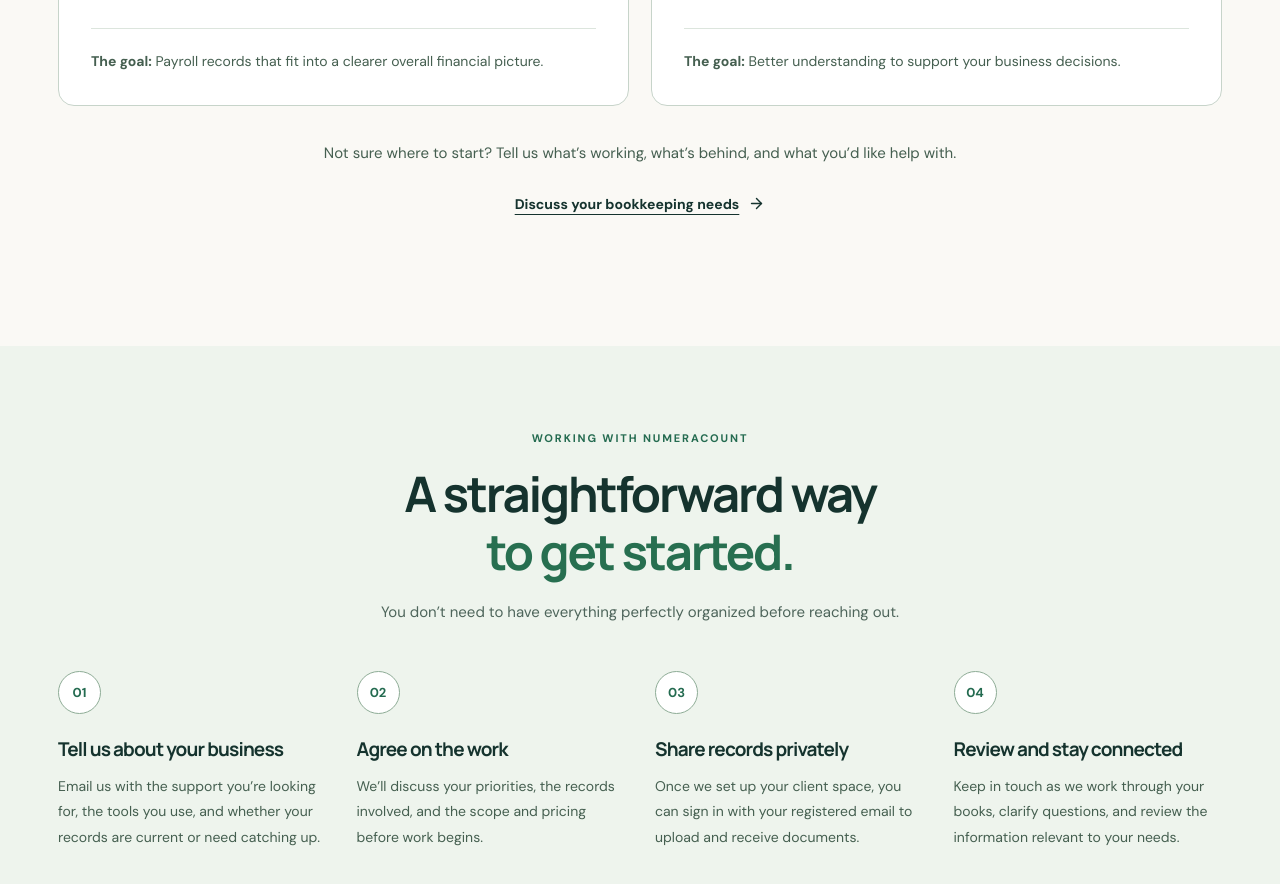
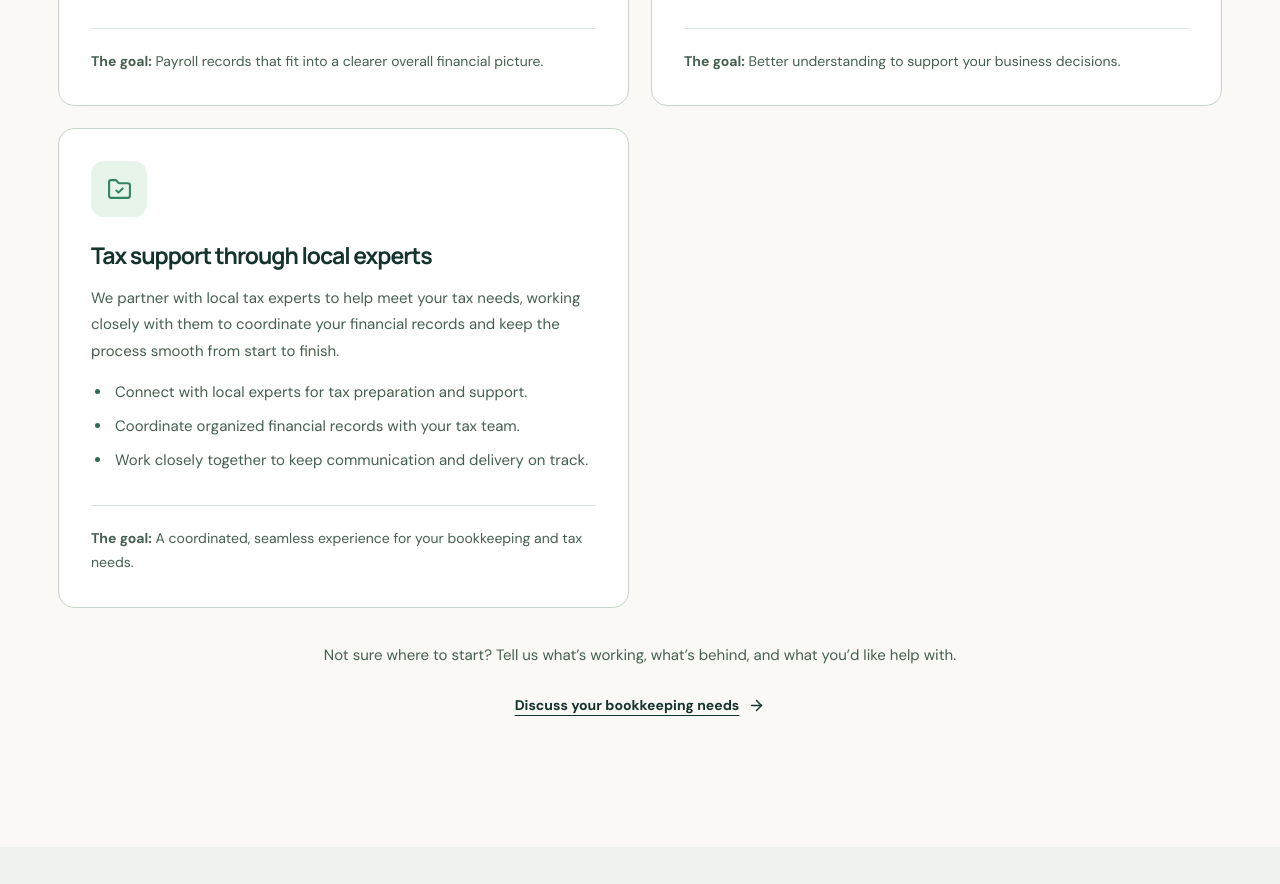
Before and after one commit to badakhshanroxana7/numeracount.com, a Next.js app: page / in a window 1280 px wide. Shown: the part 2540-3424 px from the top of the page. Built offline with nearby package versions, Linux system fonts and the light colour scheme.

Commit message:
Add local tax expert support to services section

```diff
--- a/app/page.tsx
+++ b/app/page.tsx
@@ -49,6 +49,7 @@ export default function Home() {
           <article className="service-detail-card"><div className="step-icon"><FolderCheck size={25} aria-hidden="true"/></div><h3>Catch-up &amp; cleanup bookkeeping</h3><p>If records have fallen behind or the books don’t look right, we can help work through the backlog.</p><ul><li>Review existing records and identify gaps.</li><li>Organize outstanding transactions and documents.</li><li>Address bookkeeping inconsistencies and overdue reconciliations.</li></ul><p className="service-outcome"><strong>The goal:</strong> A more organized starting point and a practical plan for staying current.</p></article>
           <article className="service-detail-card"><div className="step-icon"><Users size={25} aria-hidden="true"/></div><h3>Payroll support</h3><p>Keep payroll information organized and connected with the rest of your bookkeeping.</p><ul><li>Organize payroll records and supporting information.</li><li>Record payroll-related expenses in your books.</li><li>Discuss the support you need alongside your existing payroll process or provider.</li></ul><p className="service-outcome"><strong>The goal:</strong> Payroll records that fit into a clearer overall financial picture.</p></article>
           <article className="service-detail-card"><div className="step-icon"><ReceiptText size={25} aria-hidden="true"/></div><h3>Business financial guidance</h3><p>Make time to talk through your numbers and the practical questions that come with running a business.</p><ul><li>Review financial reports in plain language.</li><li>Discuss income, expenses, cash flow, and budgeting needs.</li><li>Identify financial information that can help you plan your next steps.</li></ul><p className="service-outcome"><strong>The goal:</strong> Better understanding to support your business decisions.</p></article>
+          <article className="service-detail-card"><div className="step-icon"><FolderCheck size={25} aria-hidden="true"/></div><h3>Tax support through local experts</h3><p>We partner with local tax experts to help meet your tax needs, working closely with them to coordinate your financial records and keep the process smooth from start to finish.</p><ul><li>Connect with local experts for tax preparation and support.</li><li>Coordinate organized financial records with your tax team.</li><li>Work closely together to keep communication and delivery on track.</li></ul><p className="service-outcome"><strong>The goal:</strong> A coordinated, seamless experience for your bookkeeping and tax needs.</p></article>
         </div>
         <div className="services-next"><p>Not sure where to start? Tell us what’s working, what’s behind, and what you’d like help with.</p><a href={contactHref} className="text-link">Discuss your bookkeeping needs <ArrowRight size={17} aria-hidden="true"/></a></div>
       </section>
```
